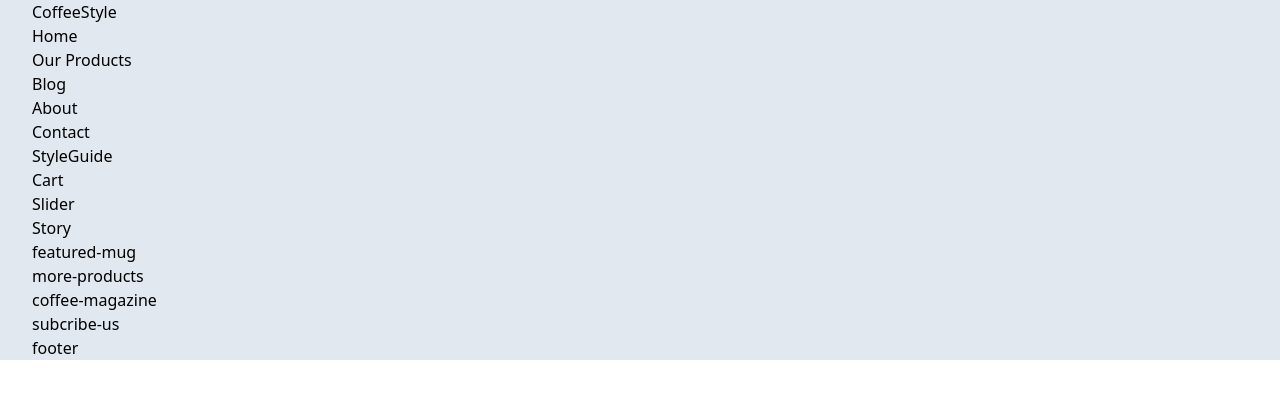
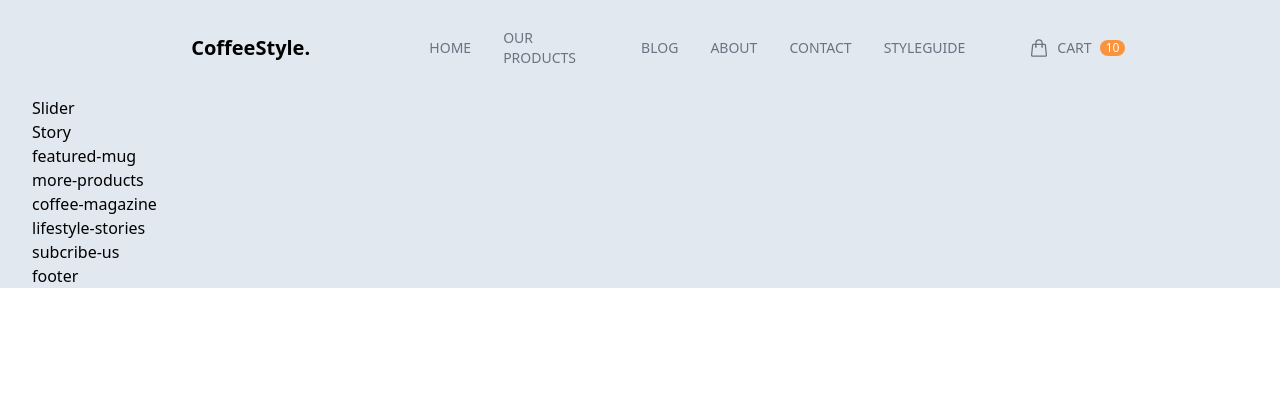
Before and after one commit to vanhungsi/tailwindcss-coffee-style, a website: page public/index.html in a window 1280 px wide. Drawn offline with Linux system fonts and the light colour scheme.

Commit message:
Done style Header

```diff
--- a/public/index.html
+++ b/public/index.html
@@ -11,36 +11,43 @@
 <body>
   <div id="root">
     <div class="content-wrapper max-w-screen-2xl text-base mx-auto px-8 bg-slate-200">
-      <header>
-        <nav>
-          <div class="logo">
-            CoffeeStyle
+      <header class="py-6 mx-10">
+        <nav class="flex flex-row justify-between items-center">
+          <div class="logo basis-2/6 text-center text-xl font-semibold cursor-pointer">
+            CoffeeStyle.
           </div>
-          <ul class="">
-            <li class="">
+          <ul class="basis-3/6 flex items-center justify-end gap-8 uppercase text-sm text-gray-500 font-medium">
+            <li class="vhs-top-menu-item">
               <a href="#" class="">Home</a>
             </li>
-            <li class="">
+            <li class="vhs-top-menu-item">
               <a href="#" class="">Our Products</a>
             </li>
-            <li class="">
+            <li class="vhs-top-menu-item">
               <a href="#" class="">Blog</a>
             </li>
-            <li class="">
+            <li class="vhs-top-menu-item">
               <a href="#" class="">About</a>
             </li>
-            <li class="">
+            <li class="vhs-top-menu-item">
               <a href="#" class="">Contact</a>
             </li>
-            <li class="">
+            <li class="vhs-top-menu-item">
               <a href="#" class="">StyleGuide</a>
             </li>
 
           </ul>
 
-          <ul class="">
-            <li class="">
-              <a href="#" class="">Cart</a>
+          <ul class="basis-1/6 flex justify-start items-center ml-16 uppercase text-sm text-gray-500 font-medium">
+            <li class="vhs-top-menu-item">
+              <a href="#" class="flex items-center">
+                <svg xmlns="http://www.w3.org/2000/svg" class="vhs-icon" fill="none" viewBox="0 0 24 24" stroke-width="1.5" stroke="currentColor" class="w-6 h-6">
+                  <path stroke-linecap="round" stroke-linejoin="round" d="M15.75 10.5V6a3.75 3.75 0 10-7.5 0v4.5m11.356-1.993l1.263 12c.07.665-.45 1.243-1.119 1.243H4.25a1.125 1.125 0 01-1.12-1.243l1.264-12A1.125 1.125 0 015.513 7.5h12.974c.576 0 1.059.435 1.119 1.007zM8.625 10.5a.375.375 0 11-.75 0 .375.375 0 01.75 0zm7.5 0a.375.375 0 11-.75 0 .375.375 0 01.75 0z" />
+                </svg>
+
+                <span class="mx-2">Cart</span>
+                <span class="vhs-badge-circle bg-orange-400 text-white">10</span>
+              </a>
             </li>
           </ul>
         </nav>
@@ -62,6 +69,7 @@
           coffee-magazine
         </div>
         <div class="lifestyle-stories">
+          lifestyle-stories
         </div>
         <div class="subcribe-us">
           subcribe-us
--- a/src/input.css
+++ b/src/input.css
@@ -1,3 +1,16 @@
 @tailwind base;
 @tailwind components;
 @tailwind utilities;
+
+.vhs-top-menu-item {
+  @apply cursor-pointer py-1 hover:text-gray-800 relative after:absolute after:bottom-0 after:left-0 after:bg-amber-900 after:h-0.5 after:w-0 hover:after:w-full after:transition-all after:ease-in-out
+            after:duration-300;
+}
+
+.vhs-icon{
+  @apply w-5 h-5 inline-block;
+}
+
+.vhs-badge-circle{
+  @apply text-xs text-center rounded-full px-1.5;
+}
--- a/tailwind.config.js
+++ b/tailwind.config.js
@@ -2,7 +2,9 @@
 module.exports = {
   content: ["./public/**/*.{html,js}"],
   theme: {
-    extend: {},
+    extend: {
+      "light-coffee": "#C89F94"
+    },
   },
   plugins: [],
 }
```
Also changed, not shown: public/output.css.
